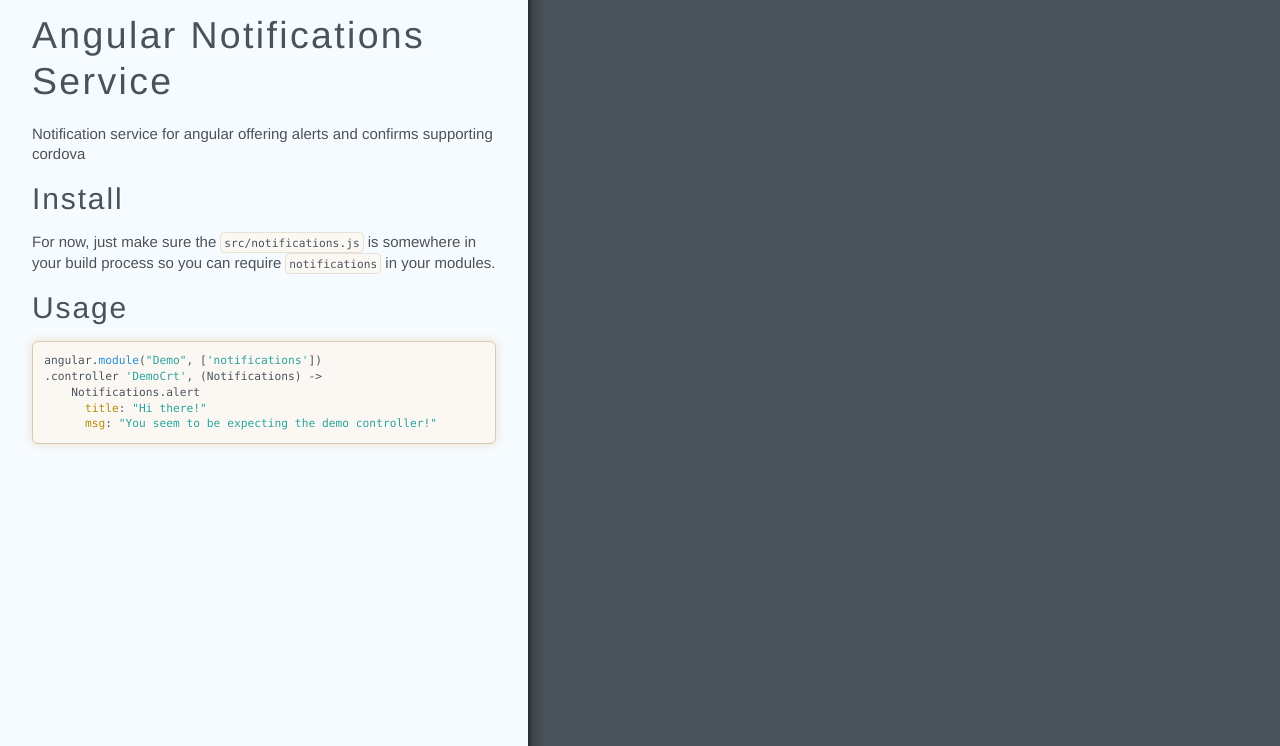
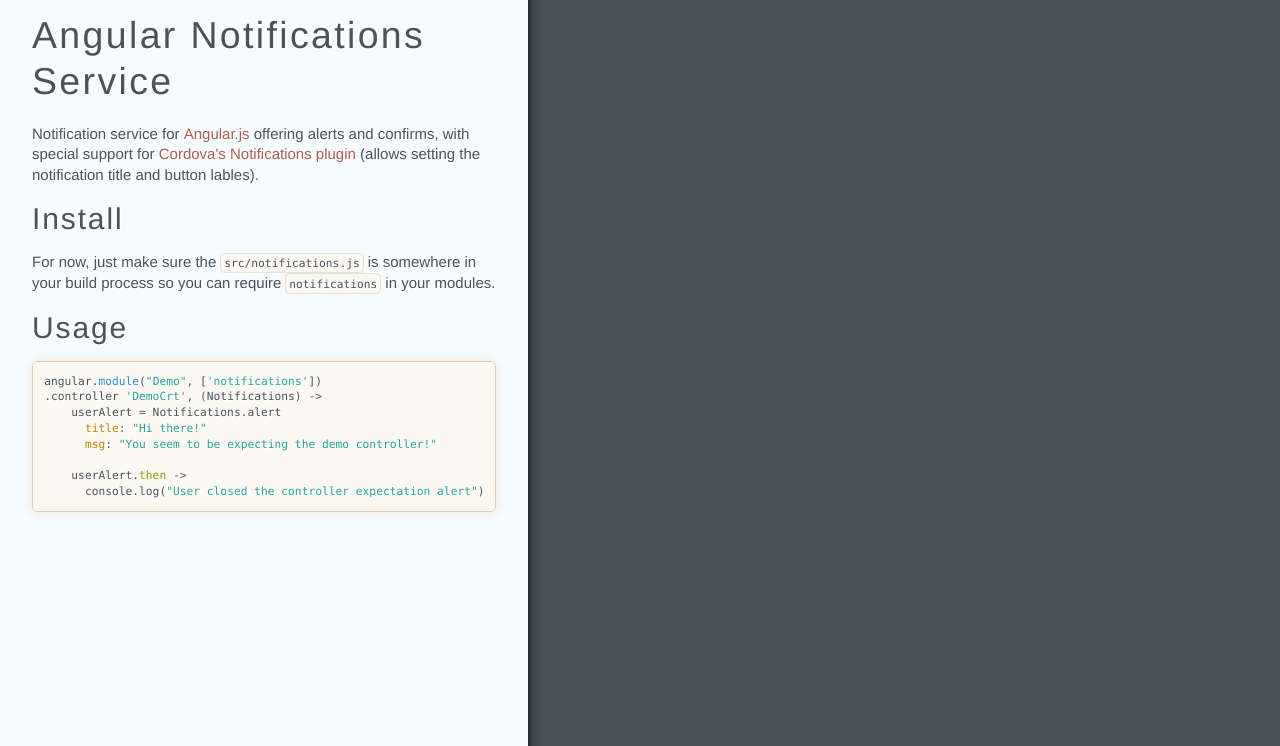
Before and after one commit to killercup/angular-notifications, a plain HTML site: page index.html in a window 1280 px wide. Shown: the part 54-800 px from the top of the page. Drawn offline with Linux system fonts and the light colour scheme.

Commit message:
Generated documentation for dec1df7f7a80688738309c7ae5366bc6e5a04796

```diff
--- a/index.html
+++ b/index.html
@@ -1,10 +1,13 @@
 <!DOCTYPE html><html lang="en"><head><title>index</title></head><meta http-equiv="Content-Type" content="text/html; charset=utf-8"><meta name="viewport" content="width=device-width, initial-scale=1.0, minimum-scale=1.0, maximum-scale=1.0"><meta name="groc-relative-root" content=""><meta name="groc-document-path" content="index"><meta name="groc-project-path" content="README.md"><meta name="groc-github-url" content="https://github.com/killercup/angular-notifications"><link rel="stylesheet" type="text/css" media="all" href="assets/style.css"><script type="text/javascript" src="assets/behavior.js"></script><body><div id="meta"><div class="file-path"><a href="https://github.com/killercup/angular-notifications/blob/master/README.md">README.md</a></div></div><div id="document"><div class="segment"><div class="comments "><div class="wrapper"><h1 id="angular-notifications-service">Angular Notifications Service</h1>
-<p>Notification service for angular offering alerts and confirms supporting cordova</p>
+<p>Notification service for <a href="http://angularjs.org/">Angular.js</a> offering alerts and confirms, with special support for <a href="https://github.com/apache/cordova-plugin-dialogs">Cordova&#39;s Notifications plugin</a> (allows setting the notification title and button lables).</p>
 <h2 id="install">Install</h2>
 <p>For now, just make sure the <code>src/notifications.js</code> is somewhere in your build process so you can require <code>notifications</code> in your modules.</p>
 <h2 id="usage">Usage</h2>
 <pre><code class="lang-coffeescript">angular.<span class="built_in">module</span>(<span class="string">"Demo"</span>, [<span class="string">'notifications'</span>])
 .controller <span class="string">'DemoCrt'</span>, <span class="function"><span class="params">(Notifications)</span> -&gt;</span>
-    Notifications.alert
+    userAlert = Notifications.alert
       <span class="attribute">title</span>: <span class="string">"Hi there!"</span>
-      <span class="attribute">msg</span>: <span class="string">"You seem to be expecting the demo controller!"</span></code></pre></div></div></div></div></body></html>
+      <span class="attribute">msg</span>: <span class="string">"You seem to be expecting the demo controller!"</span>
+
+    userAlert.<span class="keyword">then</span><span class="function"> -&gt;</span>
+      console.log(<span class="string">"User closed the controller expectation alert"</span>)</code></pre></div></div></div></div></body></html>
```
